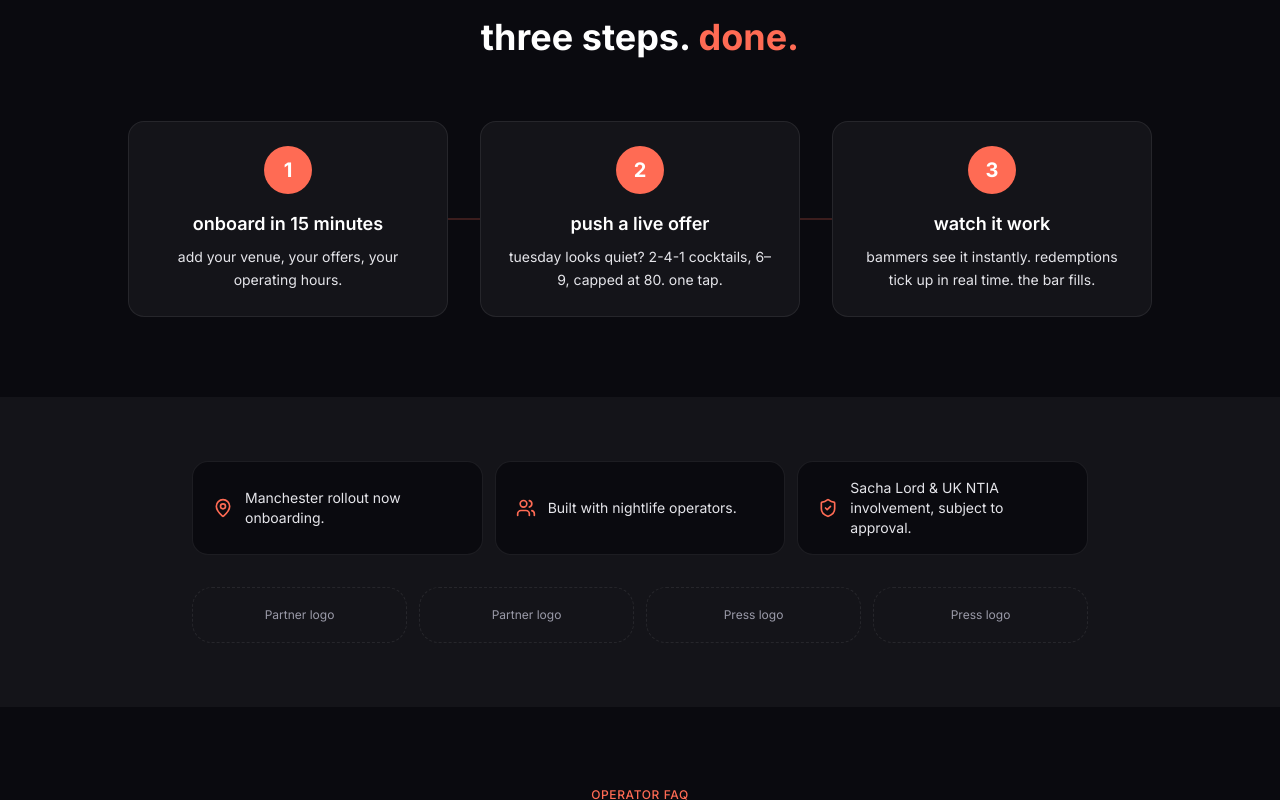
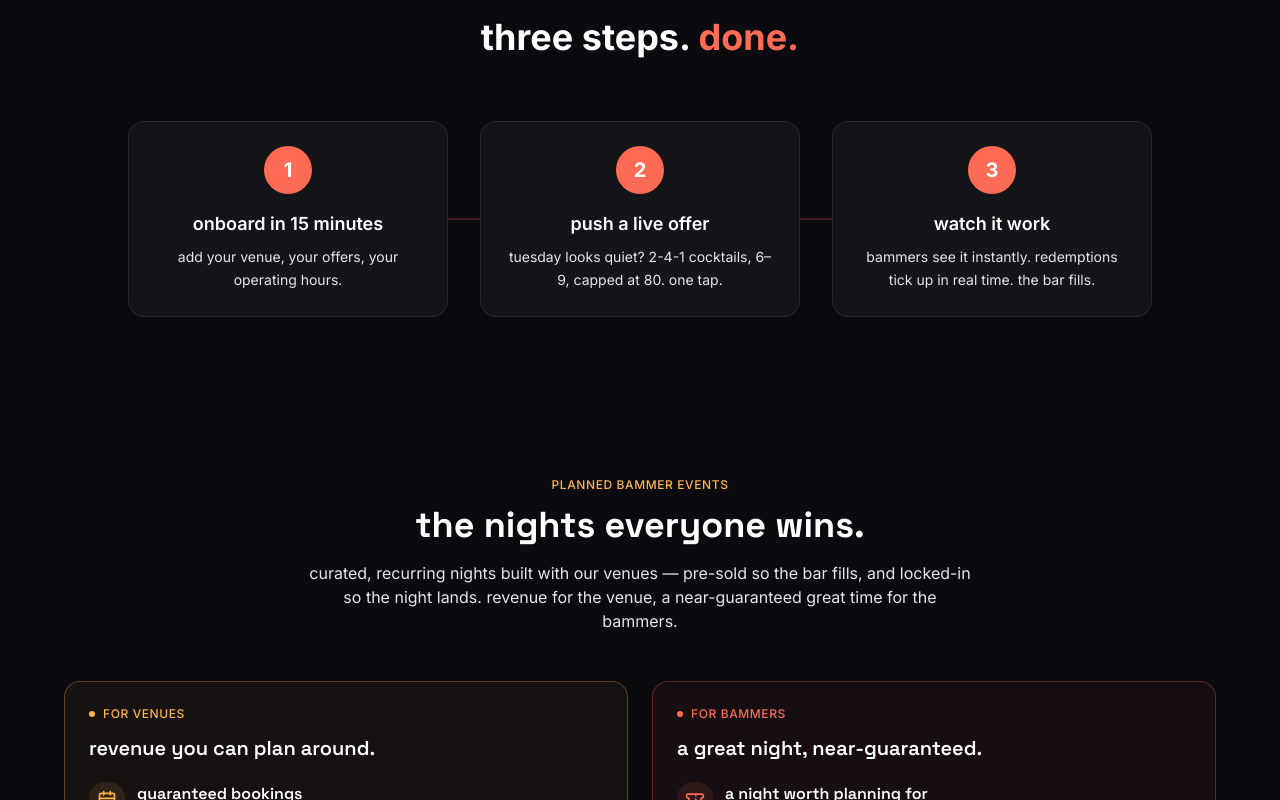
Before and after one commit to DavidJ9-unboxing/v0-bamsip-website-build, a Next.js app: page /venues in a window 1280 px wide. Shown: the part 2000-2800 px from the top of the page. Built offline with nearby package versions, Linux system fonts and the light colour scheme; no server answers.

Commit message:
feat: add PlannedEvents component and integrate into Bammers and Venues content pages

```diff
--- a/app/bammers/content.tsx
+++ b/app/bammers/content.tsx
@@ -13,6 +13,7 @@ import { Testimonials } from "@/components/testimonials"
 import { ValueStack } from "@/components/value-stack"
 import { HowItWorks } from "@/components/how-it-works"
 import { EventTimeline } from "@/components/event-timeline"
+import { PlannedEvents } from "@/components/planned-events"
 import { ReferralOffer } from "@/components/referral-offer"
 import { FAQ } from "@/components/faq"
 import { SocialProof } from "@/components/social-proof"
@@ -170,6 +171,9 @@ export function BammersContent() {
       <DemoSection />
       <HowItWorks steps={howItWorksSteps} />
 
+      {/* Flagship product — planned bammer events (win-win) */}
+      <PlannedEvents accent="flame" />
+
       {/* When it's happening — Manchester July → summer → Christmas */}
       <EventTimeline />
 
--- a/app/venues/content.tsx
+++ b/app/venues/content.tsx
@@ -10,6 +10,7 @@ import { HeroBackground } from "@/components/hero-background"
 import { VenueDashboard } from "@/components/venue-dashboard"
 import { FeatureGrid } from "@/components/feature-grid"
 import { HowItWorks } from "@/components/how-it-works"
+import { PlannedEvents } from "@/components/planned-events"
 import { FAQ } from "@/components/faq"
 import { SocialProof } from "@/components/social-proof"
 import { SignupForm } from "@/components/signup-form"
@@ -188,6 +189,9 @@ export function VenuesContent() {
 
       <HowItWorks steps={howItWorksSteps} />
 
+      {/* Flagship product — planned bammer events as a revenue driver */}
+      <PlannedEvents accent="amber" />
+
       <SocialProof variant="full" />
 
       <FAQ items={faqItems} sectionLabel="Operator FAQ" />
--- /dev/null
+++ b/components/planned-events.tsx
@@ -0,0 +1,246 @@
+"use client"
+
+import { motion } from "framer-motion"
+import {
+  Music,
+  Wine,
+  GraduationCap,
+  Users,
+  TrendingUp,
+  CalendarCheck2,
+  Ticket,
+  ShieldCheck,
+} from "lucide-react"
+
+type Accent = "flame" | "amber"
+
+const accentMap = {
+  flame: {
+    text: "text-flame",
+    border: "border-flame/40",
+    bgSoft: "bg-flame/5",
+    chipBg: "bg-flame/10",
+    chipText: "text-flame",
+    dot: "bg-flame",
+  },
+  amber: {
+    text: "text-amber",
+    border: "border-amber/40",
+    bgSoft: "bg-amber/5",
+    chipBg: "bg-amber/10",
+    chipText: "text-amber",
+    dot: "bg-amber",
+  },
+} as const
+
+// Concrete sample nights — placeholder copy venues/bammers can relate to.
+const sampleEvents = [
+  {
+    icon: Music,
+    name: "Northern Quarter Live Sessions",
+    cadence: "every other Friday",
+    blurb:
+      "a rotating line-up of Manchester's best up-and-coming acts, with a pre-bought drinks bundle on arrival.",
+    venueWin: "pre-sold 120-cap room",
+    bammerWin: "early-access tickets + member pricing",
+  },
+  {
+    icon: Wine,
+    name: "Cocktail Masterclass & Late",
+    cadence: "monthly, midweek",
+    blurb:
+      "a hands-on masterclass with the bar team, then the room turns into the night — drinks deals run till close.",
+    venueWin: "fills a dead Tuesday",
+    bammerWin: "two cocktails made + kept",
+  },
+  {
+    icon: GraduationCap,
+    name: "Student Takeover Thursdays",
+    cadence: "term-time weekly",
+    blurb:
+      "a bammer-only student night with capped deals, a DJ, and group plans built straight into the app.",
+    venueWin: "guaranteed term-time footfall",
+    bammerWin: "save up to 40% with mates",
+  },
+]
+
+const venueWins = [
+  {
+    icon: CalendarCheck2,
+    title: "guaranteed bookings",
+    body: "tickets and drinks bundles are pre-sold before the doors open — the night is funded before it starts.",
+  },
+  {
+    icon: TrendingUp,
+    title: "revenue you can forecast",
+    body: "a planned calendar of bammer nights turns your quietest windows into reliable, repeatable income.",
+  },
+]
+
+const bammerWins = [
+  {
+    icon: Ticket,
+    title: "a night worth planning for",
+    body: "curated line-ups, themed rooms and member-only deals — not just whatever's open on the night.",
+  },
+  {
+    icon: ShieldCheck,
+    title: "an almost-guaranteed good one",
+    body: "the venue's sorted, your drinks are pre-bought, your mates are in. you just turn up and enjoy it.",
+  },
+]
+
+export function PlannedEvents({ accent = "flame" }: { accent?: Accent }) {
+  const a = accentMap[accent]
+
+  return (
+    <section className="px-4 py-20 sm:px-6 lg:px-8">
+      <div className="mx-auto max-w-6xl">
+        <motion.div
+          initial={{ opacity: 0, y: 20 }}
+          whileInView={{ opacity: 1, y: 0 }}
+          viewport={{ once: true }}
+          transition={{ duration: 0.5 }}
+          className="mx-auto mb-12 max-w-2xl text-center"
+        >
+          <p className={`text-xs font-medium uppercase tracking-wider ${a.text}`}>
+            planned bammer events
+          </p>
+          <h2 className="mt-3 font-display text-3xl font-bold text-balance text-cream sm:text-4xl">
+            the nights everyone wins.
+          </h2>
+          <p className="mt-4 text-cream2">
+            curated, recurring nights built with our venues — pre-sold so the bar
+            fills, and locked-in so the night lands. revenue for the venue, a
+            near-guaranteed great time for the bammers.
+          </p>
+        </motion.div>
+
+        {/* Win-win split */}
+        <div className="grid gap-6 lg:grid-cols-2">
+          <motion.div
+            initial={{ opacity: 0, y: 24 }}
+            whileInView={{ opacity: 1, y: 0 }}
+            viewport={{ once: true }}
+            transition={{ duration: 0.5 }}
+            className="rounded-2xl border border-amber/30 bg-amber/5 p-6"
+          >
+            <div className="flex items-center gap-2">
+              <span className="h-1.5 w-1.5 rounded-full bg-amber" />
+              <p className="text-xs font-medium uppercase tracking-wider text-amber">
+                for venues
+              </p>
+            </div>
+            <h3 className="mt-3 font-display text-xl font-semibold text-cream">
+              revenue you can plan around.
+            </h3>
+            <ul className="mt-5 space-y-5">
+              {venueWins.map((w) => (
+                <li key={w.title} className="flex items-start gap-3">
+                  <span className="flex h-9 w-9 shrink-0 items-center justify-center rounded-lg bg-amber/10 text-amber">
+                    <w.icon className="h-5 w-5" />
+                  </span>
+                  <span>
+                    <span className="block font-display font-semibold text-cream">
+                      {w.title}
+                    </span>
+                    <span className="mt-0.5 block text-sm leading-relaxed text-cream2">
+                      {w.body}
+                    </span>
+                  </span>
+                </li>
+              ))}
+            </ul>
+          </motion.div>
+
+          <motion.div
+            initial={{ opacity: 0, y: 24 }}
+            whileInView={{ opacity: 1, y: 0 }}
+            viewport={{ once: true }}
+            transition={{ duration: 0.5, delay: 0.1 }}
+            className="rounded-2xl border border-flame/30 bg-flame/5 p-6"
+          >
+            <div className="flex items-center gap-2">
+              <span className="h-1.5 w-1.5 rounded-full bg-flame" />
+              <p className="text-xs font-medium uppercase tracking-wider text-flame">
+                for bammers
+              </p>
+            </div>
+            <h3 className="mt-3 font-display text-xl font-semibold text-cream">
+              a great night, near-guaranteed.
+            </h3>
+            <ul className="mt-5 space-y-5">
+              {bammerWins.map((w) => (
+                <li key={w.title} className="flex items-start gap-3">
+                  <span className="flex h-9 w-9 shrink-0 items-center justify-center rounded-lg bg-flame/10 text-flame">
+                    <w.icon className="h-5 w-5" />
+                  </span>
+                  <span>
+                    <span className="block font-display font-semibold text-cream">
+                      {w.title}
+                    </span>
+                    <span className="mt-0.5 block text-sm leading-relaxed text-cream2">
+                      {w.body}
+                    </span>
+                  </span>
+                </li>
+              ))}
+            </ul>
+          </motion.div>
+        </div>
+
+        {/* Concrete sample nights */}
+        <div className="mt-12">
+          <div className="mb-6 flex items-center gap-3">
+            <Users className={`h-4 w-4 ${a.text}`} />
+            <p className="text-sm font-medium text-cream2">
+              a taste of what&apos;s on the calendar
+            </p>
+          </div>
+
+          <div className="grid gap-4 md:grid-cols-3">
+            {sampleEvents.map((ev, i) => (
+              <motion.article
+                key={ev.name}
+                initial={{ opacity: 0, y: 24 }}
+                whileInView={{ opacity: 1, y: 0 }}
+                viewport={{ once: true }}
+                transition={{ duration: 0.5, delay: i * 0.1 }}
+                className={`flex flex-col rounded-2xl border ${a.border} ${a.bgSoft} p-5`}
+              >
+                <div className="flex items-start justify-between gap-3">
+                  <span
+                    className={`flex h-11 w-11 items-center justify-center rounded-xl ${a.chipBg} ${a.chipText}`}
+                  >
+                    <ev.icon className="h-5 w-5" />
+                  </span>
+                  <span className="rounded-full border border-hairline bg-ink px-3 py-1 text-xs text-cream2">
+                    {ev.cadence}
+                  </span>
+                </div>
+                <h4 className="mt-4 font-display text-lg font-semibold text-balance text-cream">
+                  {ev.name}
+                </h4>
+                <p className="mt-2 text-sm leading-relaxed text-cream2">
+                  {ev.blurb}
+                </p>
+                <div className="mt-4 grid gap-2 border-t border-hairline pt-4">
+                  <div className="flex items-center gap-2 text-xs text-cream2">
+                    <span className="h-1.5 w-1.5 rounded-full bg-amber" />
+                    <span className="font-medium text-cream">venue:</span>
+                    {ev.venueWin}
+                  </div>
+                  <div className="flex items-center gap-2 text-xs text-cream2">
+                    <span className="h-1.5 w-1.5 rounded-full bg-flame" />
+                    <span className="font-medium text-cream">bammer:</span>
+                    {ev.bammerWin}
+                  </div>
+                </div>
+              </motion.article>
+            ))}
+          </div>
+        </div>
+      </div>
+    </section>
+  )
+}
```
